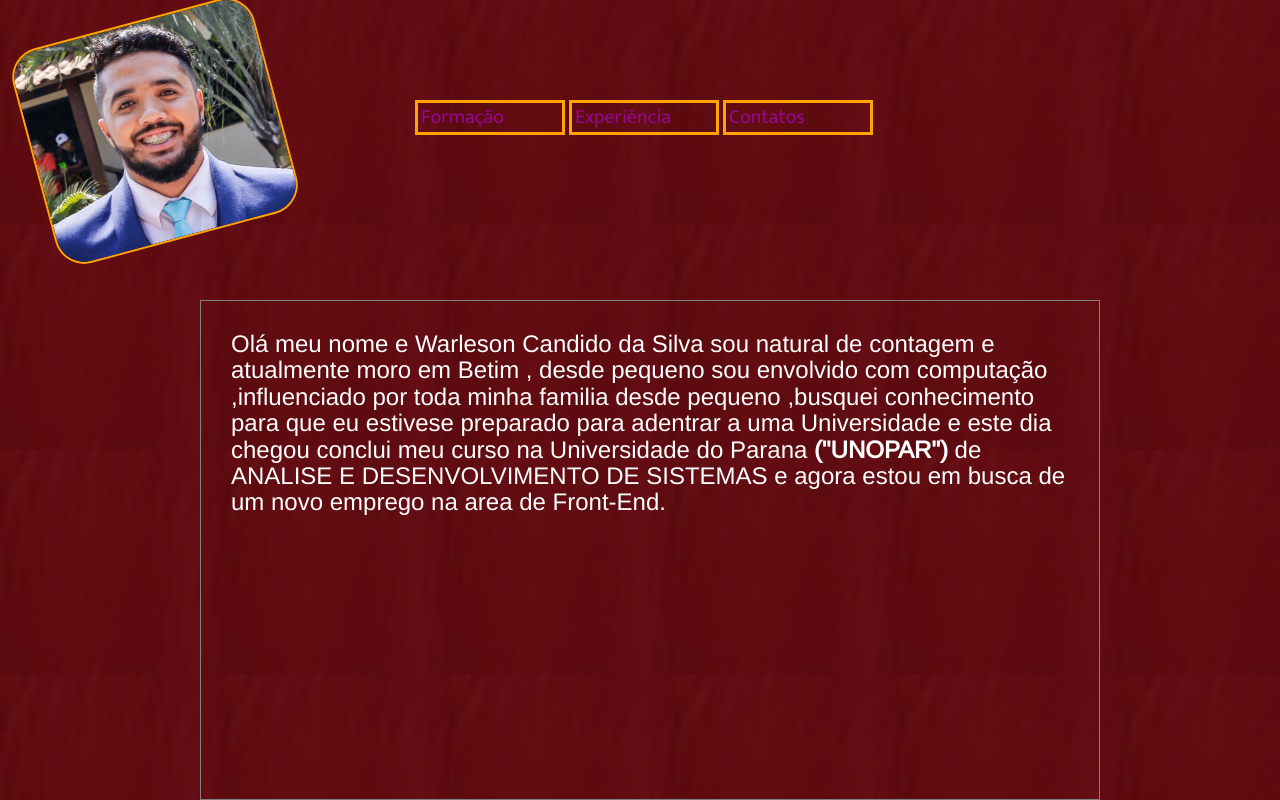
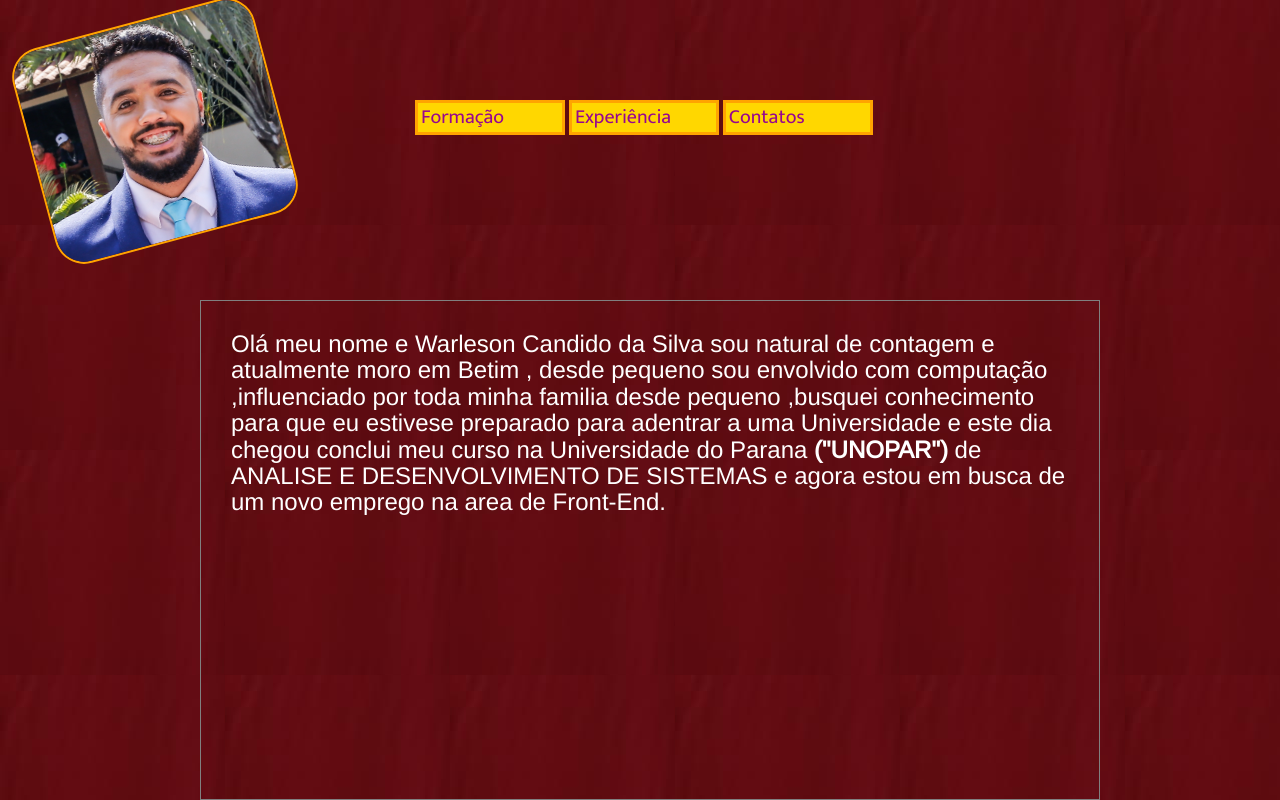
Before and after one commit to warlesoncandido/curriculoweb, a plain HTML site: page index.html in a window 1280 px wide. Drawn offline with nearby package versions, Linux system fonts and the light colour scheme.

Commit message:
fundo do menu

```diff
--- a/css/style.css
+++ b/css/style.css
@@ -43,7 +43,7 @@ body{
 
 
     /* visual do link */
-    background-color:transparent;
+    background-color:gold;
     color: #970690;
     text-decoration: none;
     border:3px solid #ffa400;
```
